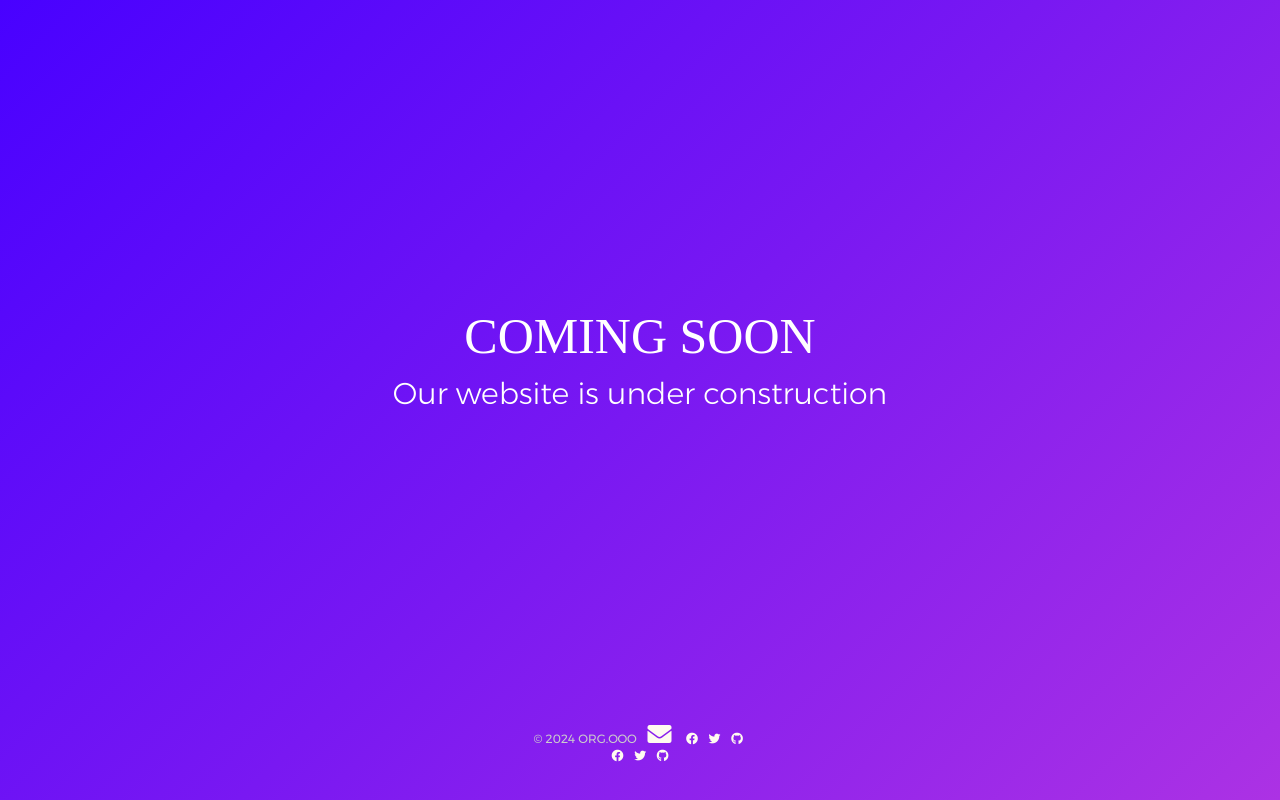
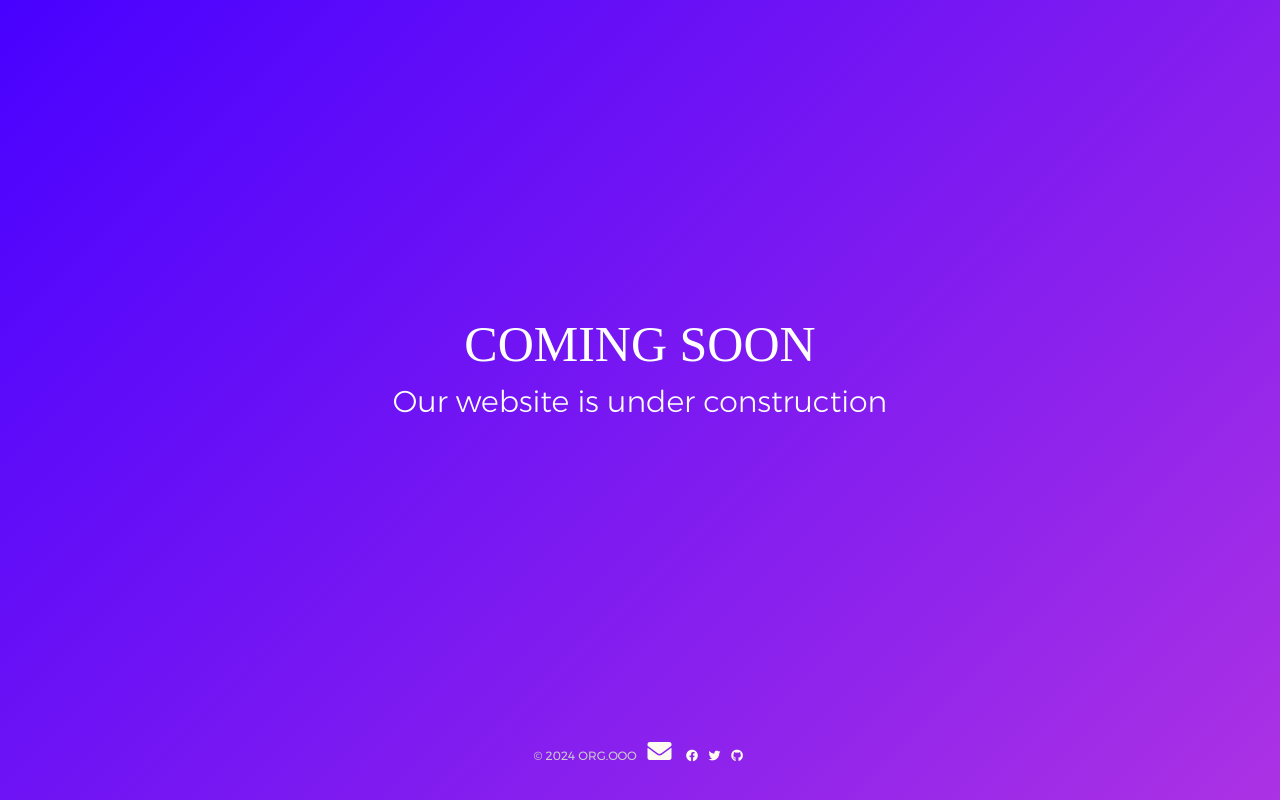
Before and after one commit to WorkSpacesPro/orgooo, a plain HTML site: page index.html in a window 1280 px wide. Drawn offline with Linux system fonts and the light colour scheme; a web font is replaced by a local one.

Commit message:
Update index.html

```diff
--- a/index.html
+++ b/index.html
@@ -95,32 +95,6 @@ var _hmt = _hmt || [];
 					 	<i class="fab fa-github fa-1x"></i>
 					 </a>
 <!-- Font Awesome -->
-<div class="container-fluid justify-content-center">
-
-	 <a class="social mx-1"  href="https://www.facebook.com/"
-			style="color: #fffbf0"
-			onMouseOver="this.style.color='#ffffff'"
-			onMouseOut="this.style.color='#6c757d'">
-		 <i class="fab fa-facebook fa-1x"></i>
-	 </a>
-
-	 <a class="social mx-1"  href="https://www.twitter.com/"
-			style="color: #fffbf0"
-			onMouseOver="this.style.color='#ffffff"
-			onMouseOut="this.style.color='#000000'">
-		 <i class="fab fa-twitter fa-1x"></i>
-	 </a>
-
-
-	 <a class="social mx-1"  href="https://www.github.com/"
-			style="color: #fffbf0"
-			onMouseOver="this.style.color='#1da1f2'"
-			onMouseOut="this.style.color='#6c757d'">
-		 <i class="fab fa-github fa-1x"></i>
-	 </a>
-
-
-</div>
 <!-- Font Awesome -->
 		</span>
 
```
